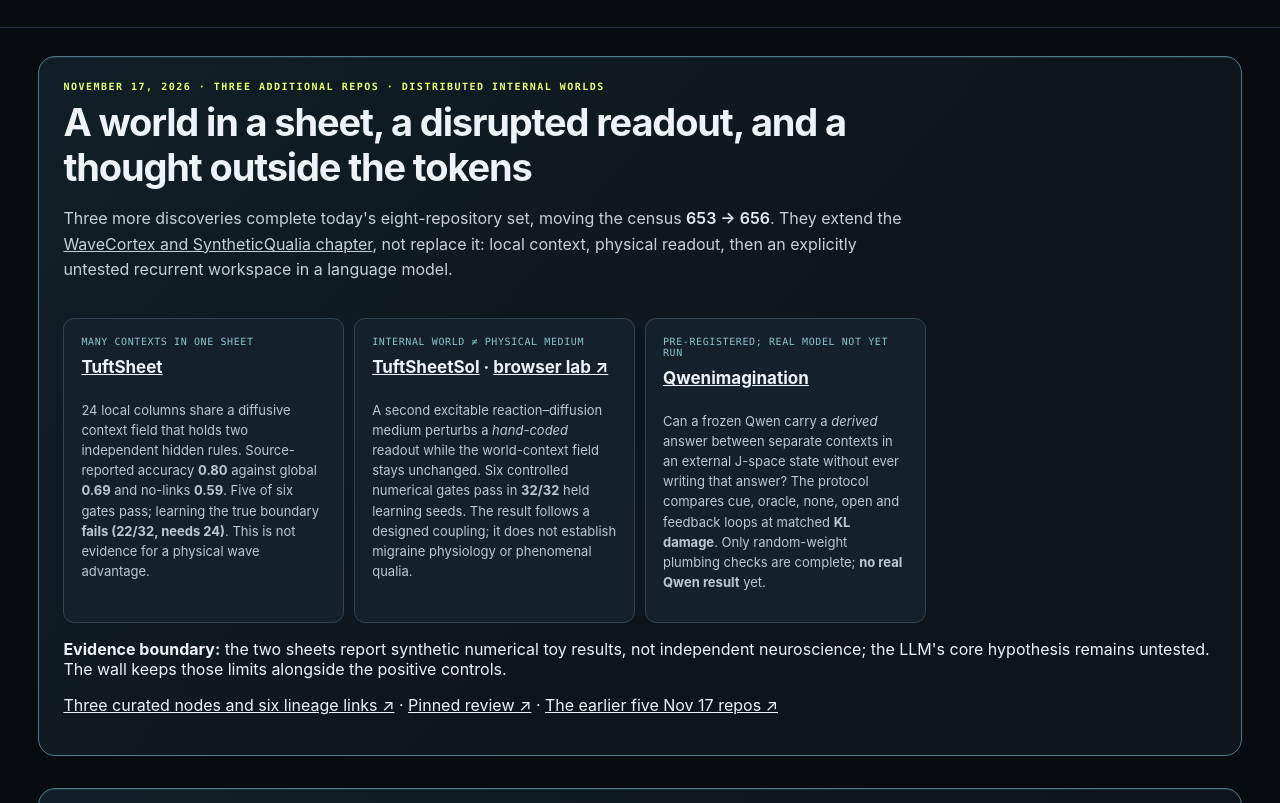
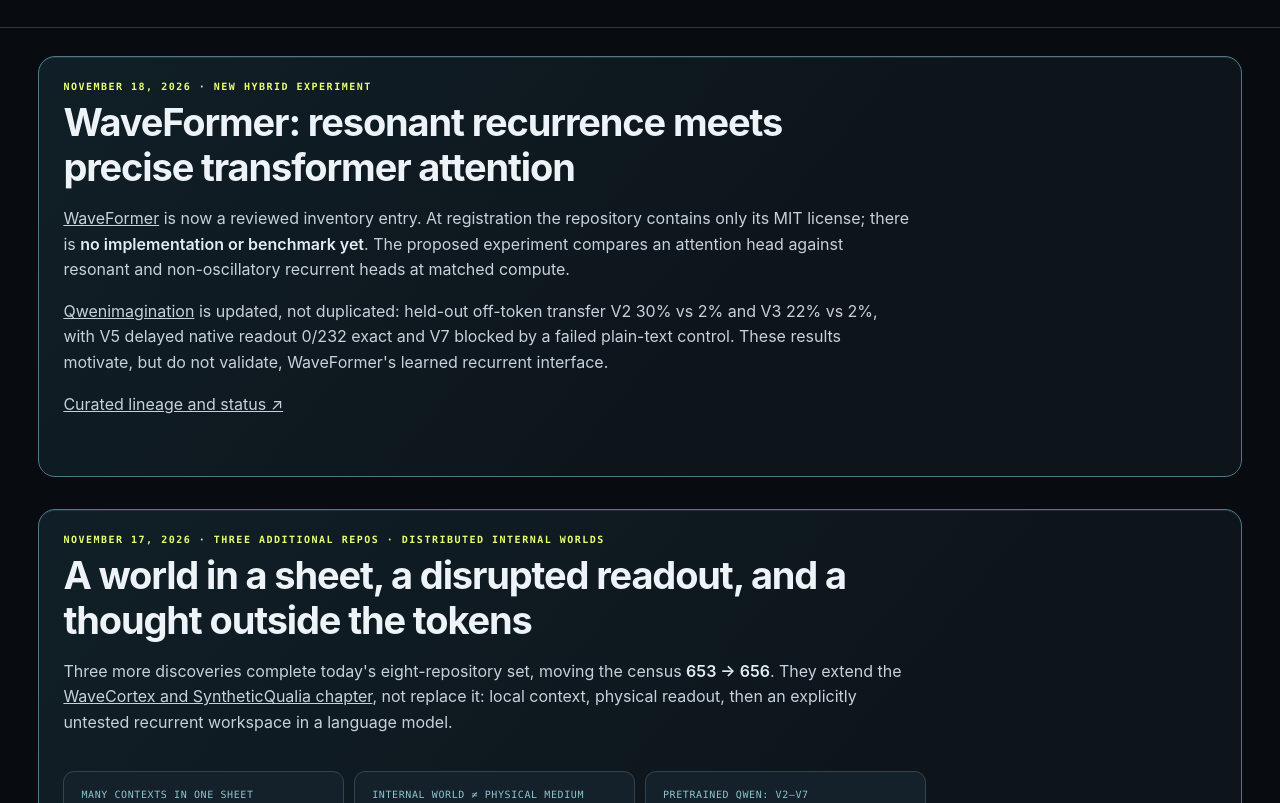
Before and after one commit to anttiluode/Genealogy, a plain HTML site: page index.html in a window 1280 px wide. Shown: the part 2937-3740 px from the top of the page. Drawn offline with Linux system fonts and the light colour scheme.

Commit message:
Record WaveFormer and correct Qwenimagination evidence

```diff
--- a/index.html
+++ b/index.html
@@ -34,6 +34,8 @@
 
   <main>
 
+  <section class="mad-monday" id="nov18-waveformer" aria-labelledby="nov18-waveformer-heading"><div class="mad-monday-header"><div><div class="eyebrow">NOVEMBER 18, 2026 · NEW HYBRID EXPERIMENT</div><h2 id="nov18-waveformer-heading">WaveFormer: resonant recurrence meets precise transformer attention</h2><p><a data-mad-node="WaveFormer" href="https://github.com/anttiluode/WaveFormer">WaveFormer</a> is now a reviewed inventory entry. At registration the repository contains only its MIT license; there is <strong>no implementation or benchmark yet</strong>. The proposed experiment compares an attention head against resonant and non-oscillatory recurrent heads at matched compute.</p><p><a data-mad-node="Qwenimagination" href="https://github.com/anttiluode/Qwenimagination">Qwenimagination</a> is updated, not duplicated: held-out off-token transfer V2 30% vs 2% and V3 22% vs 2%, with V5 delayed native readout 0/232 exact and V7 blocked by a failed plain-text control. These results motivate, but do not validate, WaveFormer's learned recurrent interface.</p><p><a href="data/passes/november-18-waveformer-hybrid.json">Curated lineage and status ↗</a></p></div></div></section>
+
   <section class="mad-monday" id="nov17-distributed-imagination" aria-labelledby="nov17-distributed-imagination-heading">
     <div class="mad-monday-header"><div>
       <div class="eyebrow">NOVEMBER 17, 2026 · THREE ADDITIONAL REPOS · DISTRIBUTED INTERNAL WORLDS</div>
@@ -43,9 +45,9 @@
     <div class="monday-paths">
       <article class="monday-path"><div class="monday-stage">MANY CONTEXTS IN ONE SHEET</div><h3><a data-mad-node="TuftSheet" href="https://github.com/anttiluode/TuftSheet">TuftSheet</a></h3><p>24 local columns share a diffusive context field that holds two independent hidden rules. Source-reported accuracy <strong>0.80</strong> against global <strong>0.69</strong> and no-links <strong>0.59</strong>. Five of six gates pass; learning the true boundary <strong>fails (22/32, needs 24)</strong>. This is not evidence for a physical wave advantage.</p></article>
       <article class="monday-path"><div class="monday-stage">INTERNAL WORLD ≠ PHYSICAL MEDIUM</div><h3><a data-mad-node="TuftSheetSol" href="https://github.com/anttiluode/TuftSheetSol">TuftSheetSol</a> · <a href="https://anttiluode.github.io/TuftSheetSol/">browser lab ↗</a></h3><p>A second excitable reaction–diffusion medium perturbs a <em>hand-coded</em> readout while the world-context field stays unchanged. Six controlled numerical gates pass in <strong>32/32</strong> held learning seeds. The result follows a designed coupling; it does not establish migraine physiology or phenomenal qualia.</p></article>
-      <article class="monday-path"><div class="monday-stage">PRE-REGISTERED; REAL MODEL NOT YET RUN</div><h3><a data-mad-node="Qwenimagination" href="https://github.com/anttiluode/Qwenimagination">Qwenimagination</a></h3><p>Can a frozen Qwen carry a <em>derived</em> answer between separate contexts in an external J-space state without ever writing that answer? The protocol compares cue, oracle, none, open and feedback loops at matched <strong>KL damage</strong>. Only random-weight plumbing checks are complete; <strong>no real Qwen result</strong> yet.</p></article>
+      <article class="monday-path"><div class="monday-stage">PRETRAINED QWEN: V2–V7</div><h3><a data-mad-node="Qwenimagination" href="https://github.com/anttiluode/Qwenimagination">Qwenimagination</a></h3><p>External concept transfer: <strong>V2 18/60 vs 1/60 none</strong>, replicated in V3 (11/50 vs 1/50). The simple direct reader does better. <strong>V5 delayed writes: 0/232</strong>; V6 answer-token oracle 46/60 versus 2/60 pre-question. V7 is <strong>inconclusive</strong> because even the printed-word control fails from letter bias. No native persistent memory or imagination established.</p></article>
     </div>
-    <p><strong>Evidence boundary:</strong> the two sheets report synthetic numerical toy results, not independent neuroscience; the LLM's core hypothesis remains untested. The wall keeps those limits alongside the positive controls.</p>
+    <p><strong>Evidence boundary:</strong> the two sheets report synthetic numerical toy results, not independent neuroscience; the LLM's item-specific transfer has been measured, but its persistent native retrieval remains unshown. The wall keeps those limits alongside the positive controls.</p>
     <p><a href="data/passes/november-17-distributed-context-and-jspace.json">Three curated nodes and six lineage links ↗</a> · <a href="docs/reviews/2026-11-17-distributed-context-and-jspace.md">Pinned review ↗</a> · <a href="#nov17-synthetic-qualia">The earlier five Nov 17 repos ↗</a></p>
   </section>
 
```
